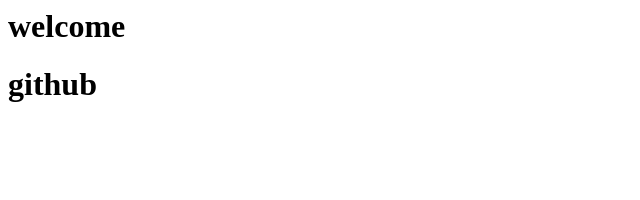
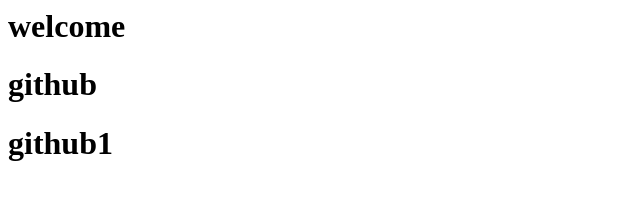
Before and after one commit to nithingidigi/nit1, a plain HTML site: page index.html in a window 1280 px wide. Shown: the whole page, without its empty margins (0-640 px from the left). Drawn offline with Linux system fonts and the light colour scheme.

Commit message:
first edit

```diff
--- a/index.html
+++ b/index.html
@@ -3,5 +3,6 @@
 	<body>
 		<h1>welcome</h1>
 		<h1>github</h1>
+		<h1>github1</h1>
 	</body>
 </html>
```
